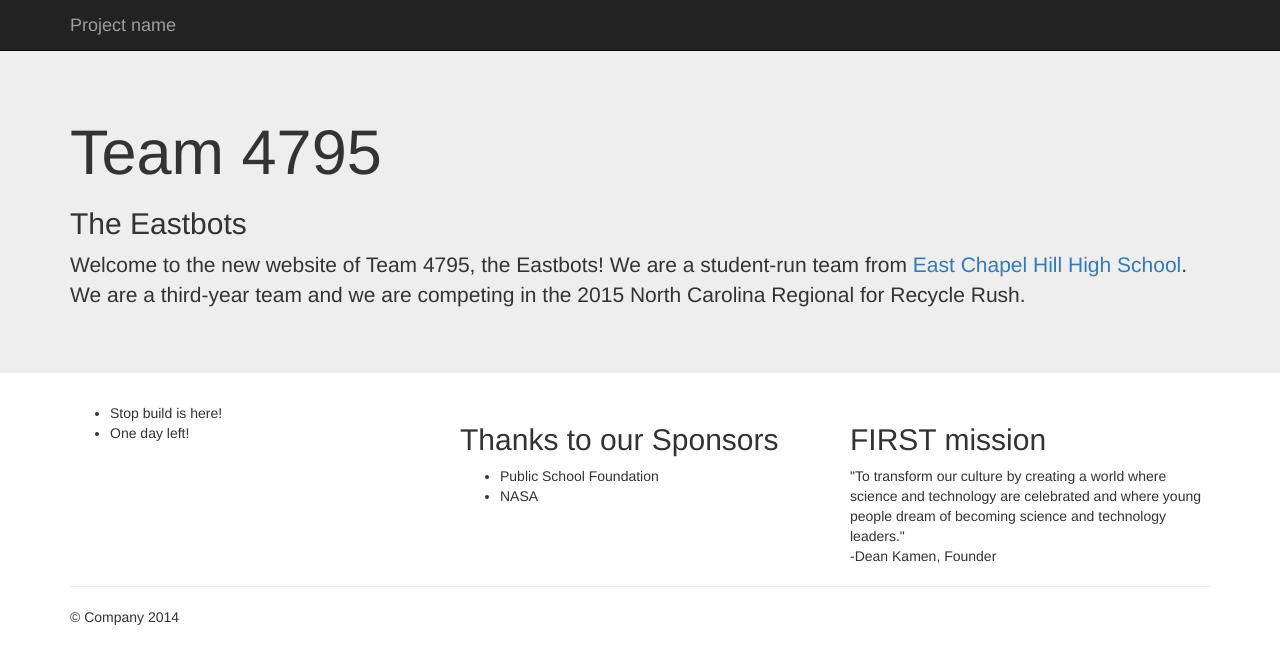
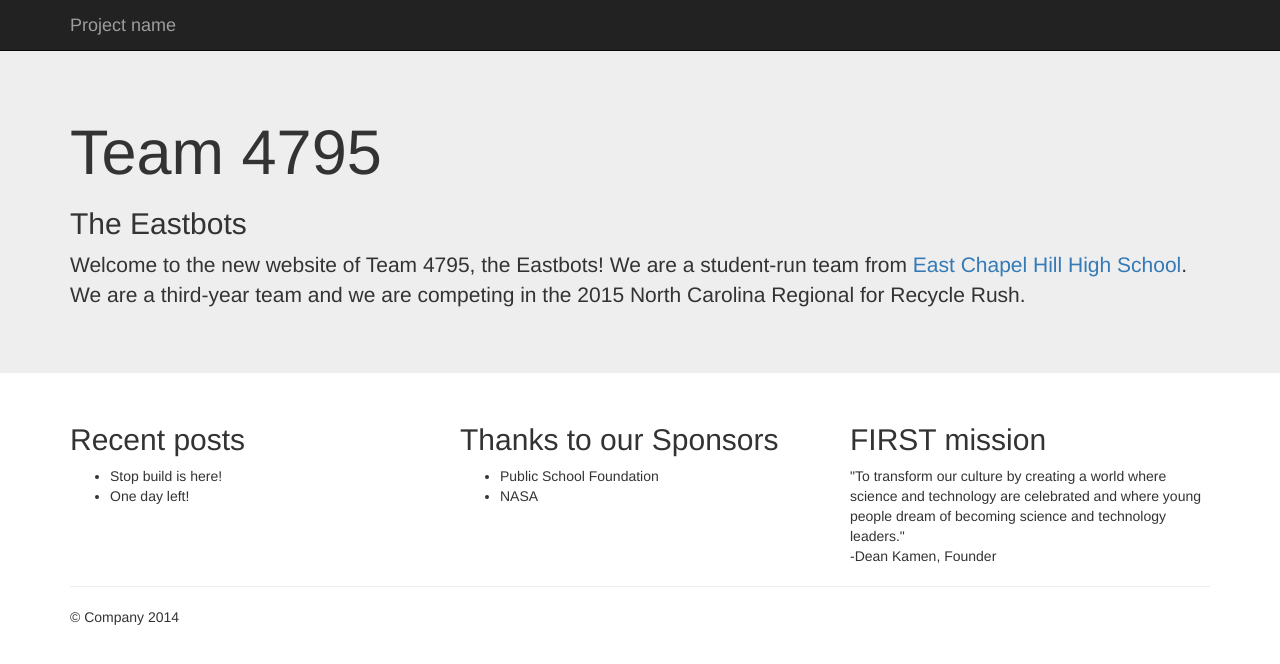
Before and after one commit to Team-4795/Team-4795.github.io, a Jekyll site: the page built from index.md, in a window 1280 px wide. Shown: the top 664 px of the page. Built offline with Jekyll 4.4.1, drawn with Linux system fonts in a browser that asks for light colours; nearby versions of some CDN libraries.

Commit message:
added title

```diff
--- a/_layouts/home.html
+++ b/_layouts/home.html
@@ -63,6 +63,7 @@ body {
       <!-- Example row of columns -->
       <div class="row">
         <div class="col-md-4">
+          <h2>Recent posts</h2>
           <ul>
             {% for post in site.posts %}
               <li>{{ post.title }}</li>
```
